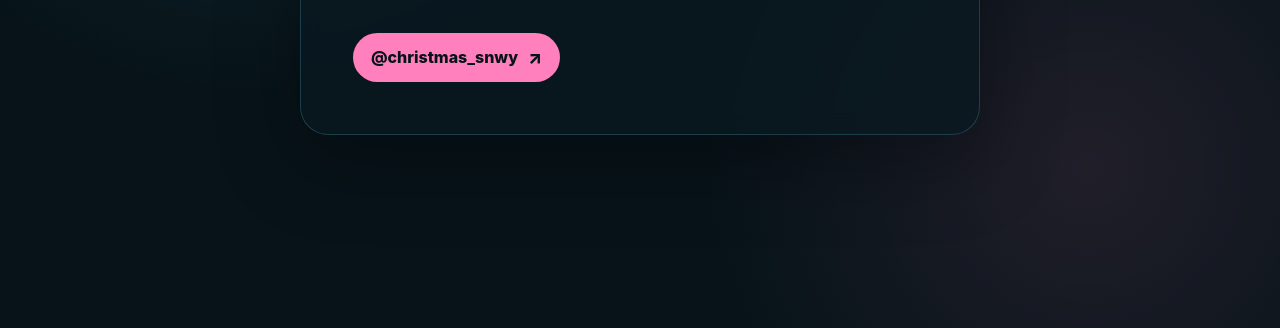
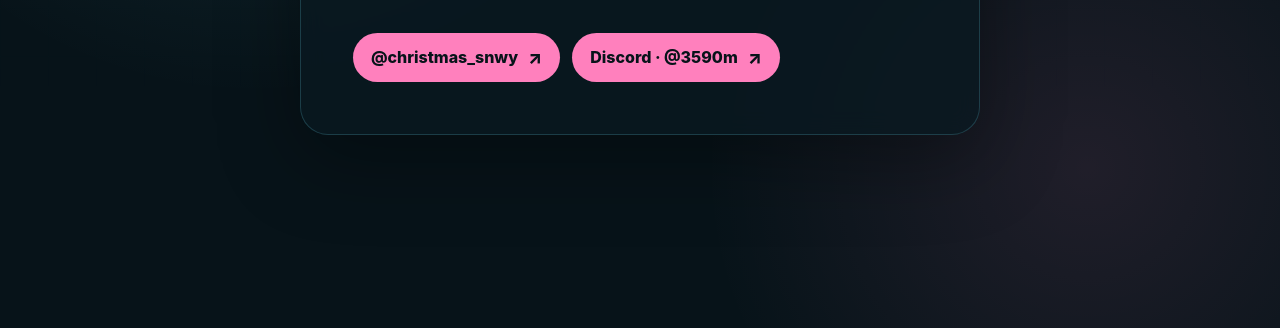
Before and after one commit to snovvydev/snovvydev.github.io, a plain HTML site: page index.html in a window 1280 px wide. Shown: the part 472-800 px from the top of the page. Drawn offline with Linux system fonts and the light colour scheme.

Commit message:
Add Discord profile link to personal website

```diff
--- a/index.html
+++ b/index.html
@@ -81,6 +81,12 @@
 
     .intro strong { color: var(--ink); }
 
+    .links {
+      display: flex;
+      flex-wrap: wrap;
+      gap: 12px;
+    }
+
     a {
       display: inline-flex;
       align-items: center;
@@ -111,7 +117,10 @@
     <p class="eyebrow">hello, world</p>
     <h1><span>snow</span></h1>
     <p class="intro">hi, im snow. i like programming, am a developer of a future project and like building robots</p>
-    <a href="https://www.tiktok.com/@christmas_snwy" target="_blank" rel="noopener noreferrer">@christmas_snwy</a>
+    <div class="links">
+      <a href="https://www.tiktok.com/@christmas_snwy" target="_blank" rel="noopener noreferrer">@christmas_snwy</a>
+      <a href="https://discord.com/users/1550787776616603739" target="_blank" rel="noopener noreferrer">Discord · @3590m</a>
+    </div>
   </main>
 </body>
 </html>
```
